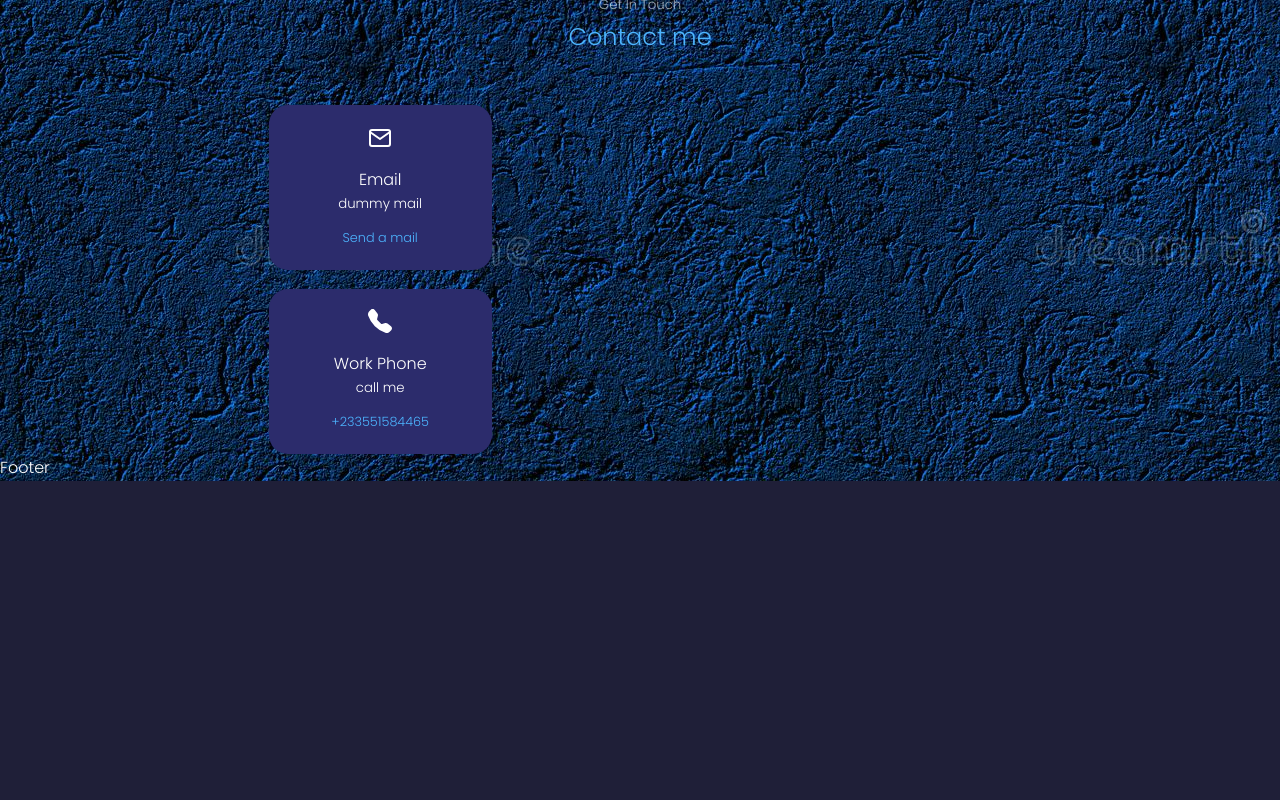
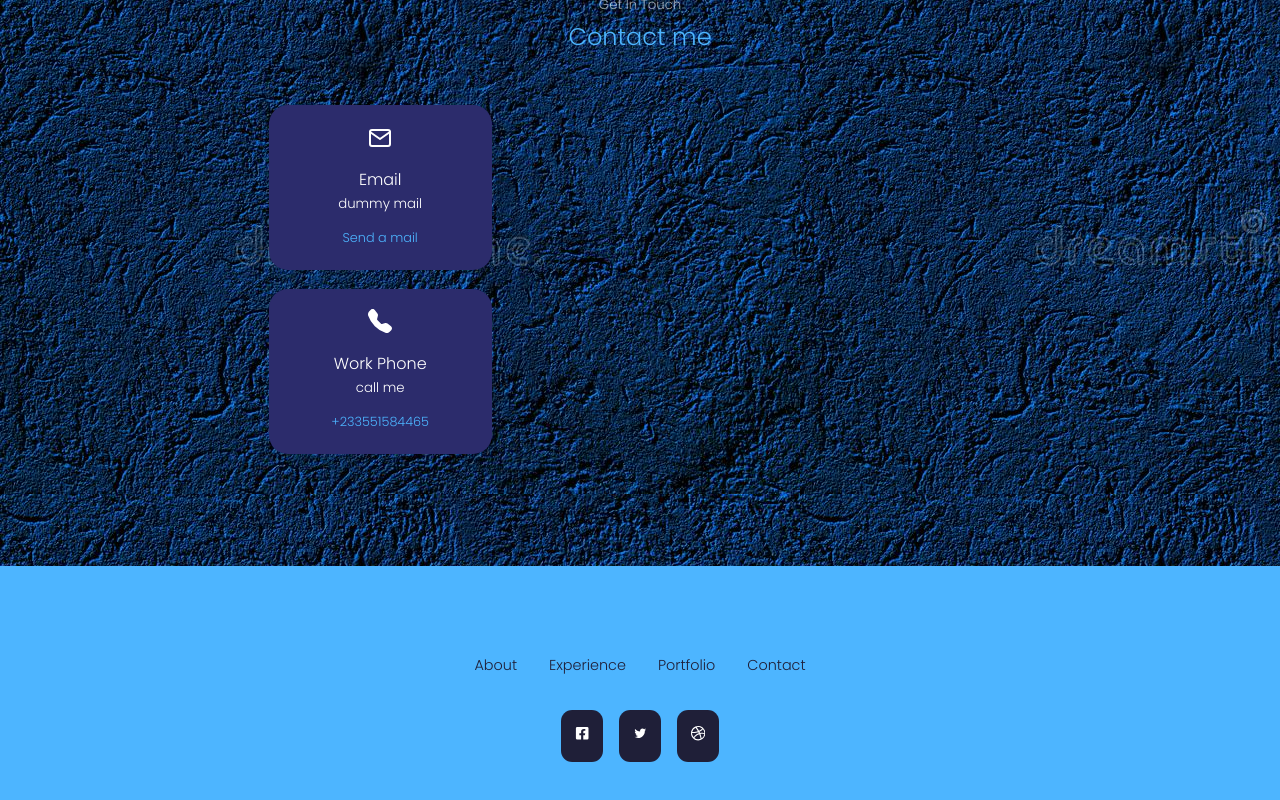
Before and after one commit to samanthareindorf/react-p, a React (Create React App) app: page / in a window 1280 px wide. Shown: the part 3244-4044 px from the top of the page. Before the commit the page ends 3725 px from the top, so only its background shows below. Built offline with nearby package versions, Linux system fonts and the light colour scheme.

Commit message:
finished the footer and the entire website!!!!!! Thank you God!✝️🥳💃🏾

```diff
--- a/src/components/footer/Footer.jsx
+++ b/src/components/footer/Footer.jsx
@@ -4,9 +4,29 @@
 /*import footer.css*/
 import './footer.css'
 
+/*import icons*/
+import {AiOutlineTwitter} from 'react-icons/ai'
+import {BsDribbble} from 'react-icons/bs'
+import {FaFacebookSquare} from 'react-icons/fa'
+
 const Footer = () => {
   return (
-    <div>Footer</div>
+   <footer>
+     <a href="#" className='footer__logo'></a>
+
+     <ul className='permalinks'>
+       <li><a href="#about">About</a></li>
+       <li><a href="#experience">Experience</a></li>
+       <li><a href="#portfolio">Portfolio</a></li>
+       <li><a href="#contact">Contact</a></li>
+     </ul>
+
+     <div className="footer__socials">
+       <a href="https://web.facebook.com/?_rdc=1&_rdr"><FaFacebookSquare/></a>
+       <a href="https://twitter.com/home?lang=en"><AiOutlineTwitter/></a>
+       <a href="https://dribbble.com"><BsDribbble/></a>
+     </div>
+   </footer>
   )
 }
 
--- a/src/components/footer/footer.css
+++ b/src/components/footer/footer.css
@@ -0,0 +1,59 @@
+footer {
+    background: var(--color-primary);
+
+    padding: 3rem 0;
+    text-align: center;
+    font-size: 0.9rem;
+    margin-top: 7rem;
+
+}
+
+footer a {
+    color: var(--color-bg);
+}
+
+.footer__logo {
+    font-size: 2rem;
+    font-weight: 500;
+    margin-bottom: 2rem;
+    display: inline-block;
+
+}
+
+.permalinks {
+    display: flex;
+    flex-wrap: wrap;
+    justify-content: center;
+    gap: 2rem;
+    margin: 0 auto 2rem;
+}
+
+.footer__socials {
+    display: flex;
+    justify-content: center;
+    gap: 1rem;
+    margin-bottom: 4rem;
+}
+
+.footer__socials a {
+    background: var(--color-bg);
+    color: var(--color-white);
+    padding: 0.8rem;
+    border-radius: 0.7rem;
+    border: 1px solid transparent;
+    transition: var(--transition);
+
+}
+
+.footer__socials a:hover {
+    transform: rotate(240deg);
+
+}
+
+@media screen and (max-width:600px) {
+    .permalinks {
+        flex-direction: column;
+        gap: 1.5rem;
+    }
+
+}
```
